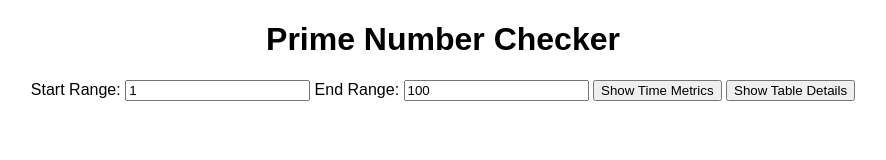
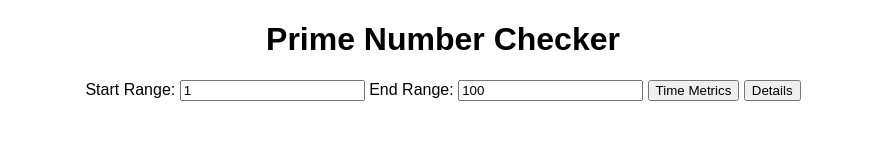
Before and after one commit to omair2200/KENNECT-TECHNOLOGIES-TASKS-OMAIR, a plain HTML site: page index.html in a window 1280 px wide. Shown: the whole page, without its empty margins (197-1083 px from the left). Drawn offline with nearby package versions, Linux system fonts and the light colour scheme.

Commit message:
Update index.html

```diff
--- a/index.html
+++ b/index.html
@@ -3,7 +3,7 @@
 <head>
   <meta charset="UTF-8">
   <meta name="viewport" content="width=device-width, initial-scale=1.0">
-  <title>Prime Number Checker</title>
+  <title>KENNECT TECHNOLOGIES TASK 2</title>
   <style>
     body {
       font-family: Arial, sans-serif;
@@ -46,8 +46,8 @@
   <label for="endRange">End Range:</label>
   <input type="text" id="endRange" value="100">
 
-  <button onclick="showTimeMetrics()">Show Time Metrics</button>
-  <button onclick="showTableDetails()">Show Table Details</button>
+  <button onclick="showTimeMetrics()">Time Metrics</button>
+  <button onclick="showTableDetails()">Details</button>
 
   <div id="resultContainer" class="result-container"></div>
 </body>
```
